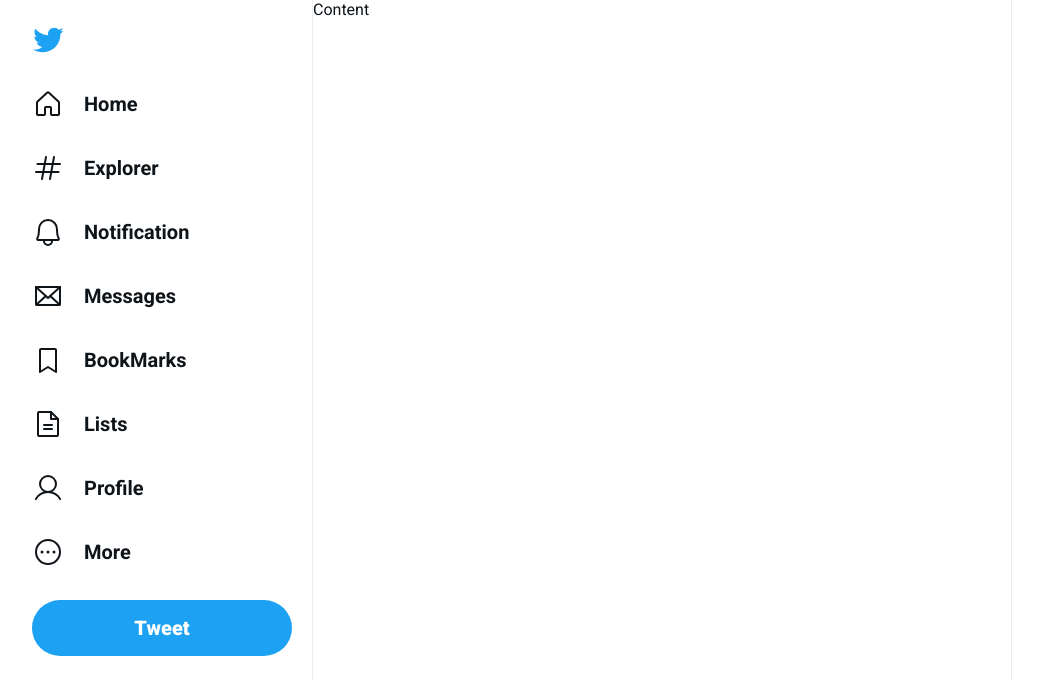
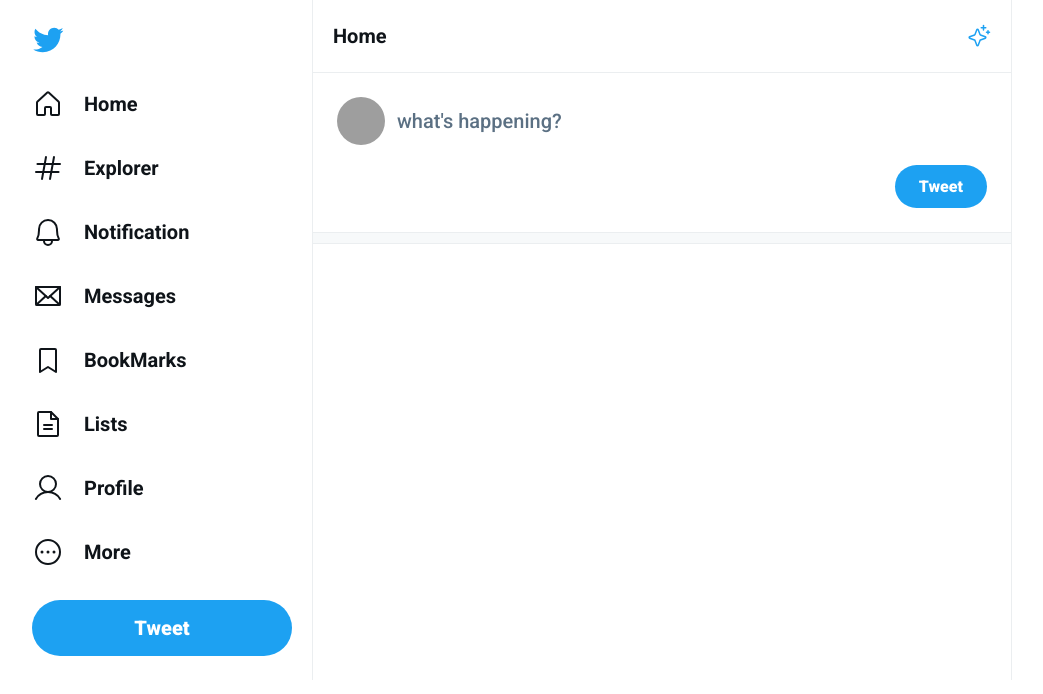
Before and after one commit to kevensouzz/ui-twitter, a React (Vite) app: page / in a window 1280 px wide. Shown: the top 694 px of the page, without its empty margins (128-1171 px from the left). Built offline with nearby package versions, Linux system fonts and the light colour scheme; grey boxes are pictures that could not be loaded.

Commit message:
Update content home

```diff
--- a/src/main.tsx
+++ b/src/main.tsx
@@ -3,7 +3,7 @@
 
 import './styles/global.css'
 import twitterLogo from './assets/logo-twitter.svg'
-import { Bell, BookmarkSimple, DotsThreeCircle, Envelope, FileText, Hash, House, User } from 'phosphor-react'
+import { Bell, BookmarkSimple, DotsThreeCircle, Envelope, FileText, Hash, House, Sparkle, User } from 'phosphor-react'
 
 ReactDOM.createRoot(document.getElementById('root') as HTMLElement).render(
   <React.StrictMode>
@@ -58,7 +58,23 @@
         </button>
       </aside>
       <div className="content">
-        Content
+        <main className='timeLine'>
+          <div className="timeLine-header">
+            Home
+            <Sparkle />
+          </div>
+
+          <form className='new-tweet-form'>
+            <label htmlFor="tweet">
+              <img src="https://github.com/kevensouzz.png" alt="Keven Souza" />
+              <textarea id='tweet' placeholder="what's happening?" />
+            </label>
+
+            <button type="submit">Tweet</button>
+          </form>
+
+          <div className="separator" />
+        </main>
       </div>
     </div>
   </React.StrictMode>,
--- a/src/styles/global.sass
+++ b/src/styles/global.sass
@@ -8,6 +8,11 @@
 body
     color: #0f1419
     -webkit-font-smoothing: antialiased
+    .separator
+        background: #f7f9fa
+        border-top: 1px solid #ebeef0
+        border-bottom: 1px solid #ebeef0
+        height: 0.75rem
     button
         cursor: pointer
     a
@@ -55,3 +60,49 @@
     .content
         border-left: 1px solid #ebeef0
         border-right: 1px solid #ebeef0
+        .timeLine-header
+            padding: 1.5rem 1.25rem
+            display: flex
+            align-items: center
+            justify-content: space-between
+            font-size: 1.25rem
+            font-weight: 700
+            border-bottom: 1px solid #ebeef0
+            svg
+                width: 1.5rem
+                height: 1.5rem
+                color: $twitter-blue
+        .new-tweet-form
+            padding: 1.5rem
+            display: flex
+            flex-direction: column
+            gap: 0.5rem
+            label
+                display: flex
+                gap: 0.75rem
+                img
+                    width: 3rem
+                    height: 3rem
+                    border-radius: 50%
+                textarea
+                    flex: 1
+                    border: 0
+                    font-size: 1.25rem
+                    font-weight: 500
+                    margin-top: 0.75rem
+                    resize: none
+                    &:focus
+                        outline: none
+                    &::placeholder
+                        color: #5b7083
+            button[type=submit]
+                margin-left: auto
+                background: $twitter-blue
+                border-radius: 99px
+                padding: 0.75rem 1.5rem
+                color: #fff
+                font-size: 1rem
+                font-weight: 900
+                border: 0
+                &:hover
+                    filter: brightness(0.9)
```
Also changed, not shown: src/styles/global.css (+1 -1 lines), 1 other file (tests, documents, lock files or other folders).
